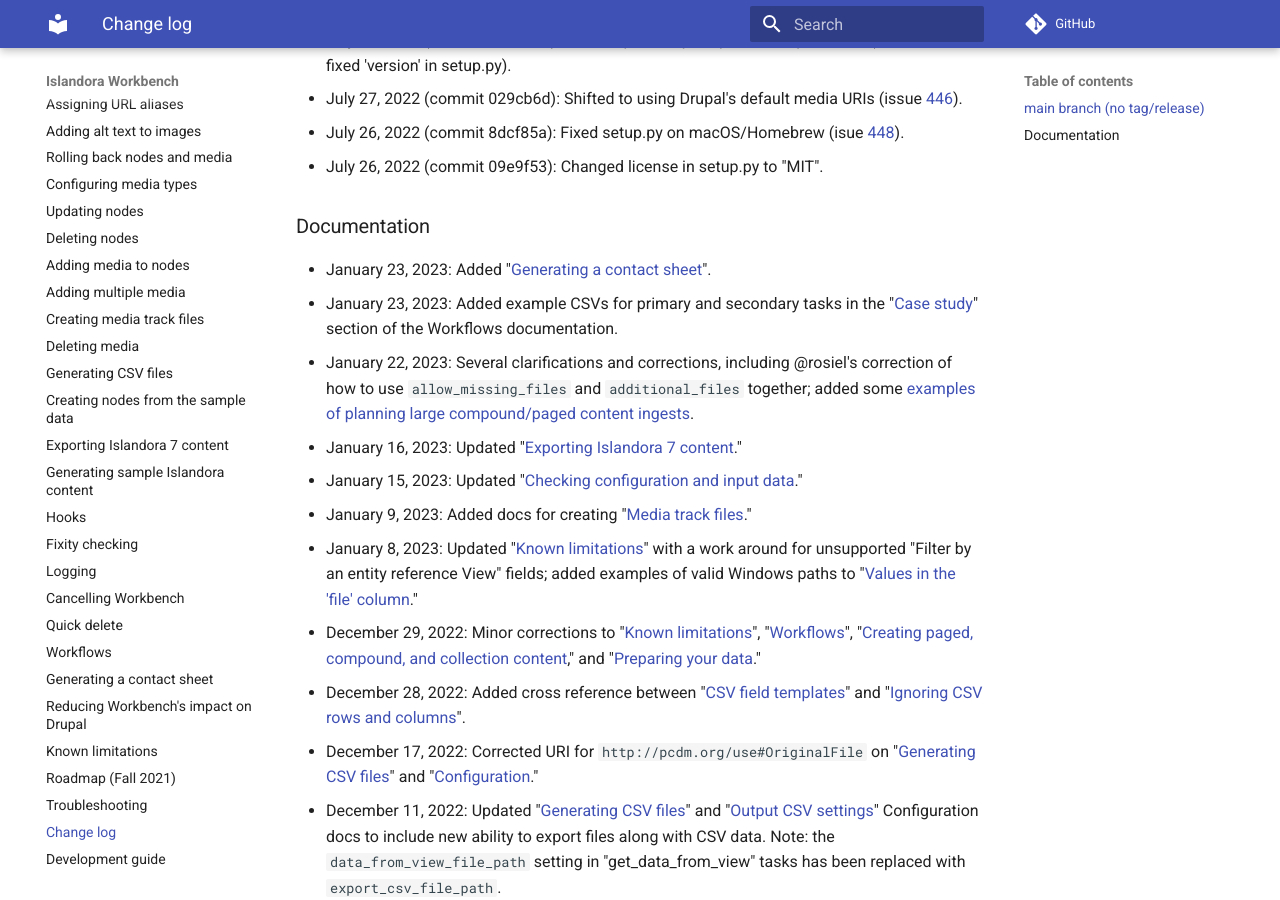
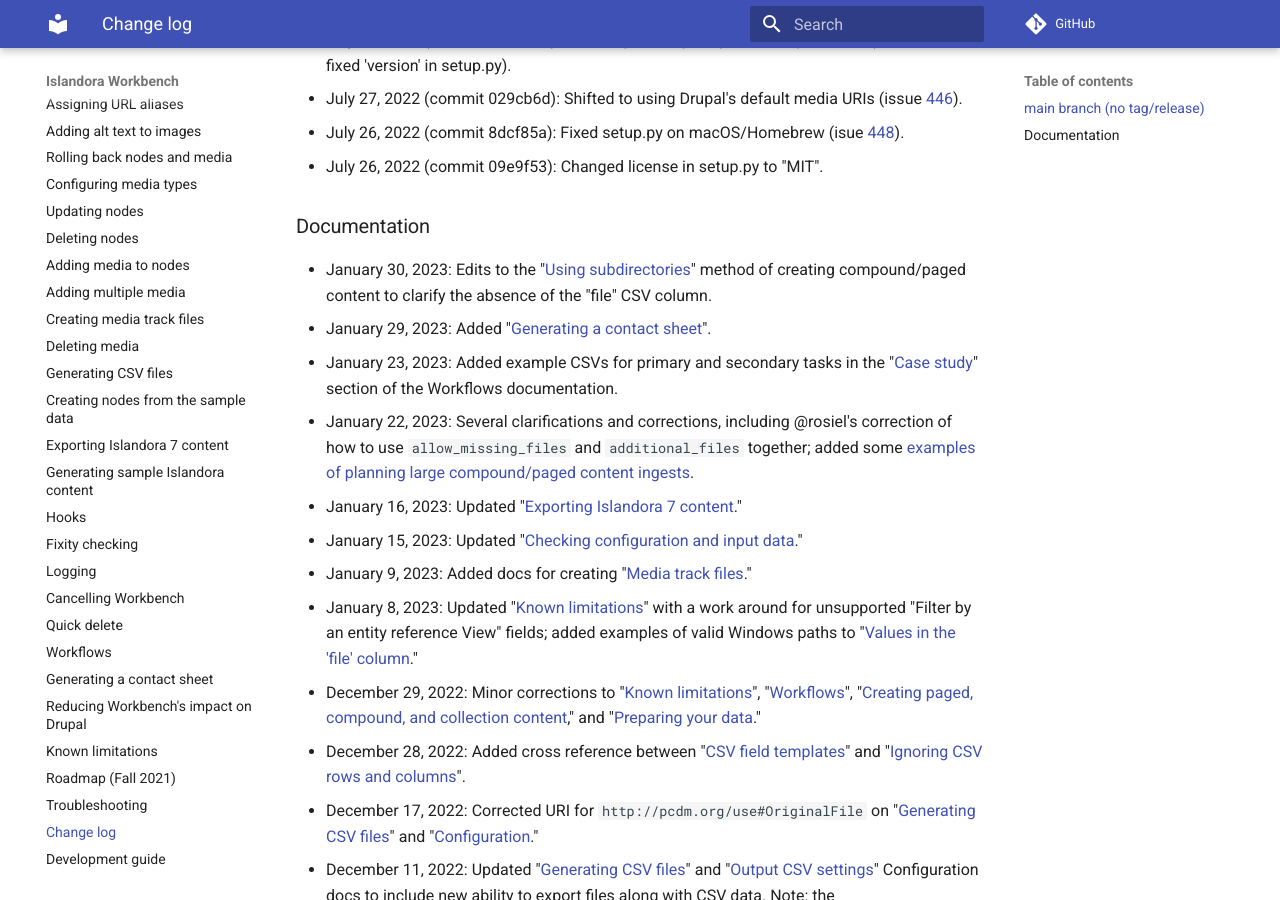
Before and after one commit to mjordan/islandora_workbench_docs, an MkDocs documentation site: the page built from docs/changelog.md, in a window 1280 px wide and 900 px high, scrolled down 1814 px. Built offline with MkDocs 1.6.1 and Material for MkDocs 9.7.7, drawn with Linux system fonts in a browser that asks for light colours; comment, search, counter and statistics services are not loaded.

Commit message:
Larger edit to paged and compound content docs.

```diff
--- a/docs/changelog.md
+++ b/docs/changelog.md
@@ -33,7 +33,8 @@
 
 ### Documentation
 
-* January 23, 2023: Added "[Generating a contact sheet](/islandora_workbench_docs/contact_sheet)".
+* January 30, 2023: Edits to the "[Using subdirectories](/islandora_workbench_docs/paged_and_compound/#using-subdirectories)" method of creating compound/paged content to clarify the absence of the "file" CSV column.
+* January 29, 2023: Added "[Generating a contact sheet](/islandora_workbench_docs/contact_sheet)".
 * January 23, 2023: Added example CSVs for primary and secondary tasks in the "[Case study](/islandora_workbench_docs/workflows/#case-study)" section of the Workflows documentation.
 * January 22, 2023: Several clarifications and corrections, including @rosiel's correction of how to use `allow_missing_files` and `additional_files` together; added some [examples of planning large compound/paged content ingests](/islandora_workbench_docs/paged_and_compound/#with-pagechild-level-metadata).
 * January 16, 2023: Updated "[Exporting Islandora 7 content](/islandora_workbench_docs/exporting_islandora_7_content/)."
```
Also changed, not shown: docs/paged_and_compound.md (+4 -1 lines).
